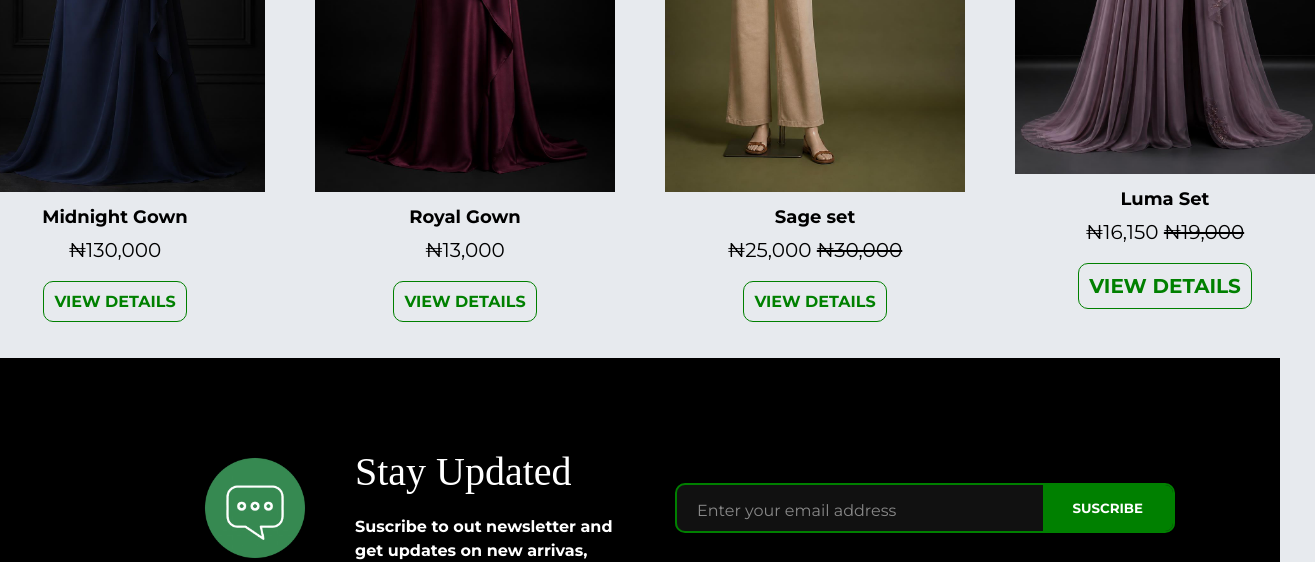
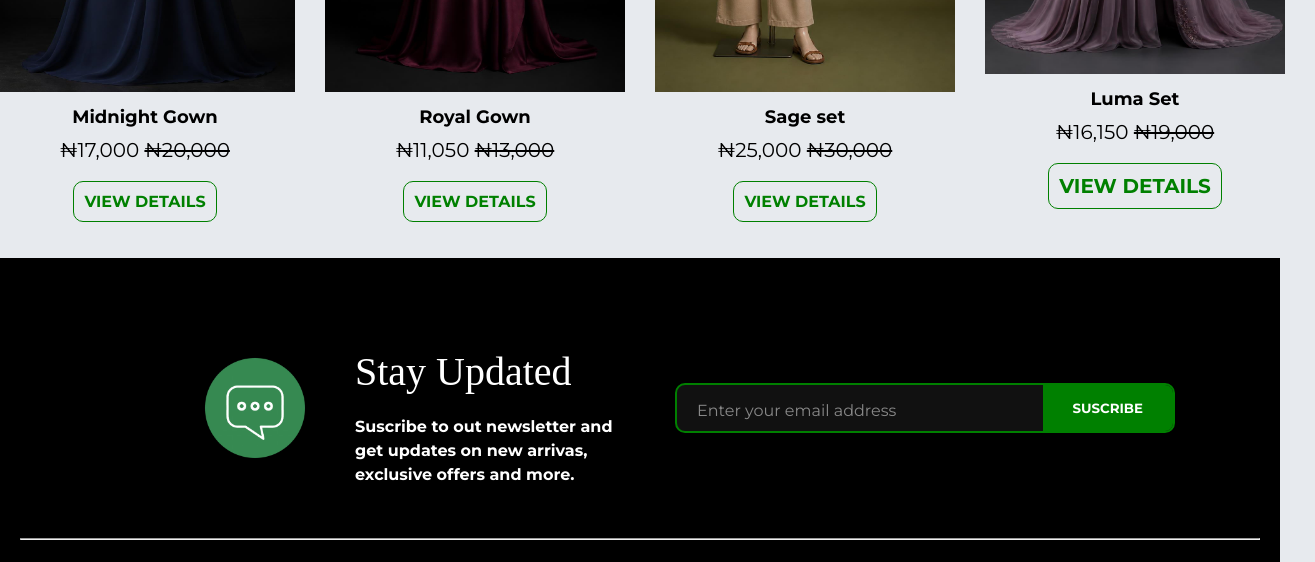
Before and after one commit to emmanuel-jegede/zephyr-fashion-hub, a plain HTML site: page collections.html in a window 1280 px wide. Shown: the part 4300-4862 px from the top of the page, 1315 px wide, since content can reach past the window. Drawn offline with Linux system fonts and the light colour scheme; a web font is replaced by a local one.

Commit message:
Updated my page

```diff
--- a/collections.html
+++ b/collections.html
@@ -9,7 +9,6 @@
 </head>
 
 <body>
-  <div class="container">
   <div class="collection-hero">
     <div class="main">
       <img src="./assets/images/logo.jpg" alt="logo" />
@@ -169,13 +168,13 @@
       <div>
         <img src="./assets/collectionimages/womengown.jpg" alt="" />
         <h4>Midnight Gown</h4>
-        <p>₦130,000</p>
+        <p>₦17,000 <del> ₦20,000</del> </p>
         <a href="#">VIEW DETAILS</a>
       </div>
       <div>
         <img src="./assets/collectionimages/womengown2.jpg" alt="" />
         <h4>Royal Gown</h4>
-        <p>₦13,000</p>
+        <p>₦11,050 <del> ₦13,000</del></p>
         <a href="#">VIEW DETAILS</a>
       </div>
       <div>
@@ -254,7 +253,6 @@
         sustainable fashion |&nbsp;&nbsp;ActivateX Academy | &nbsp;&copy All Rights
         Reserved.</span>
     </div>
-    </div>
 
 
 </body>
--- a/style.css
+++ b/style.css
@@ -15,7 +15,6 @@ body {
 }
 .container {
   margin: 0px auto;
-   /*max-width: 1440px; */
   width: 100%;
 }
 .motto {
@@ -123,9 +122,6 @@ nav a:hover {
   color: green;
   border-bottom: 4px solid green;
 }
-
-
-
 
 .shop {
   background: black;
@@ -439,14 +435,6 @@ marquee {
   border: 2px solid black;
   transform: scale(1.2);
 }
-/*.learn {
-  margin-top: 40px;
-}
-.learn:hover {
-  color: #f0f0f0;
-  background: hsl(0, 0%, 20%);
-  border: 2px solid black;
-}*/
 
 .badge {
   position: absolute;
@@ -460,7 +448,6 @@ marquee {
 .section4 {
   background: black;
   color: white;
-  /* margin: -40px 30px; */
   padding: 20px;
 }
 .info-line1 {
@@ -580,7 +567,6 @@ marquee {
 .about-hero {
   background: black;
   padding: 30px;
-  /* margin: 30px; */
   background-image: url("./assets/images/aboutbackground2.png");
   background-repeat: no-repeat;
   background-position: right 0rem top 0rem;
@@ -636,7 +622,6 @@ marquee {
 }
 .about-main {
   background: white;
-  /* margin: -30px 30px; */
   padding: 30px;
   display: flex;
   justify-content: center;
@@ -900,7 +885,6 @@ marquee {
   font-family: "Montserrat", sans-serif;
 }
 .about-footer {
-  /* margin: 30px; */
   background: black;
   color: white;
   padding: 30px;
@@ -931,7 +915,6 @@ marquee {
   margin-right: 40px;
 }
 .contact-form {
-  /* background: green; */
   border-radius: 50px;
   margin: 70px;
   padding: 40px;
@@ -1324,7 +1307,7 @@ textarea {
 }
 .featured-images{
   text-align: center;
-  gap: 50px;
+  gap: 30px;
 }
 .featured-images h4{
   padding: 10px;
@@ -2142,6 +2125,10 @@ textarea {
   .fashion-edu-learn > div{
     grid-template-columns: repeat(2, 1fr);
   }
+  .fashion-edu img{
+    width: 60px;
+    height: 60px;
+  }
   .fashion-edu-learn h2{
     font-size: 30px;
   }
```
